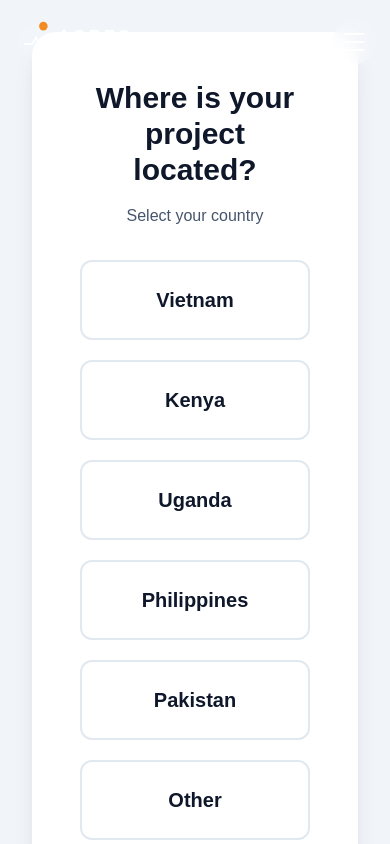
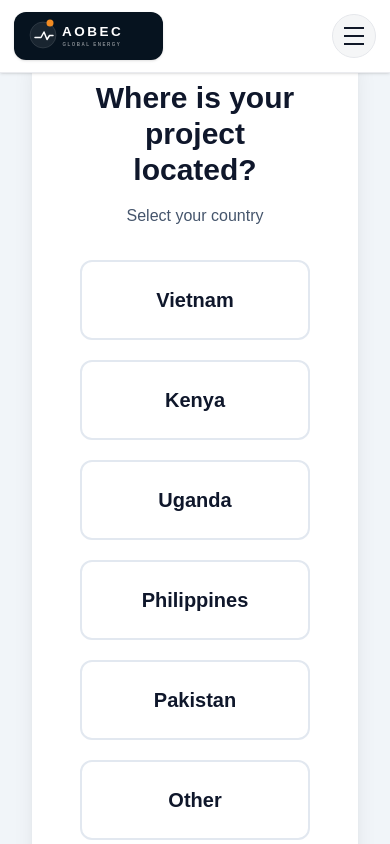
Before and after one commit to tealifeshen/aobec-website, a Next.js app: page /energy/assessment in a window 390 px wide. Shown: the top 844 px of the page. Built offline with nearby package versions, Linux system fonts and the light colour scheme.

Commit message:
AOBEC Website V2.4 - Adaptive Navbar Theme System

```diff
--- a/components/Navbar.tsx
+++ b/components/Navbar.tsx
@@ -17,6 +17,7 @@ export default function Navbar() {
   const pathname = usePathname();
   const [open, setOpen] = useState(false);
   const [scrolled, setScrolled] = useState(false);
+  const isHome = pathname === "/";
 
   const isActiveLink = (link: (typeof links)[number]) => {
     const activePath = "activePath" in link ? link.activePath : link.href;
@@ -38,17 +39,26 @@ export default function Navbar() {
   return (
     <header
       className={`fixed inset-x-0 top-0 z-50 border-b transition-all duration-500 ${
-        scrolled
-          ? "border-white/10 bg-[#06131f]/92 py-3 shadow-2xl backdrop-blur-2xl"
-          : "border-transparent bg-transparent py-5"
+        isHome
+          ? scrolled
+            ? "border-white/10 bg-[#06131f]/92 py-3 shadow-2xl backdrop-blur-2xl"
+            : "border-transparent bg-transparent py-5"
+          : "border-gray-200/80 bg-white/95 py-3 shadow-sm backdrop-blur-2xl"
       }`}
     >
       <div className="site-container flex items-center justify-between">
-      <a href="/" className="group flex items-center gap-3">
+        <a
+          href="/"
+          className={`group flex items-center gap-3 ${
+            isHome ? "" : "rounded-xl bg-[#06131f] px-3 py-1.5 shadow-sm"
+          }`}
+        >
           <img
             src="/aobec-logo.svg"
             alt="AOBEC"
-            className="h-11 w-auto transition duration-300 group-hover:scale-[1.02]"
+            className={`w-auto transition duration-300 group-hover:scale-[1.02] ${
+              isHome ? "h-11" : "h-9"
+            }`}
           />
         </a>
 
@@ -64,7 +74,9 @@ export default function Navbar() {
                 className={`group relative py-2 text-sm font-semibold transition ${
                   isActive
                     ? "text-[#f28b22]"
-                    : "text-white/72 hover:text-white"
+                    : isHome
+                      ? "text-white/72 hover:text-white"
+                      : "text-gray-900/75 hover:text-gray-950"
                 }`}
               >
                 {link.label}
@@ -79,9 +91,13 @@ export default function Navbar() {
         </nav>
 
         <div className="hidden items-center gap-5 lg:flex">
-          <div className="text-xs font-semibold text-white/58">
-            EN <span className="mx-2 text-white/20">|</span> 中文
-            <span className="mx-2 text-white/20">|</span> VI
+          <div
+            className={`text-xs font-semibold ${
+              isHome ? "text-white/58" : "text-gray-600"
+            }`}
+          >
+            EN <span className={isHome ? "mx-2 text-white/20" : "mx-2 text-gray-300"}>|</span> 中文
+            <span className={isHome ? "mx-2 text-white/20" : "mx-2 text-gray-300"}>|</span> VI
           </div>
           <a
             href="/energy/assessment"
@@ -95,16 +111,26 @@ export default function Navbar() {
           type="button"
           aria-label="Open menu"
           onClick={() => setOpen((v) => !v)}
-          className="flex h-11 w-11 flex-col items-center justify-center gap-1.5 rounded-full border border-white/15 bg-white/8 backdrop-blur lg:hidden"
+          className={`flex h-11 w-11 flex-col items-center justify-center gap-1.5 rounded-full border backdrop-blur lg:hidden ${
+            isHome
+              ? "border-white/15 bg-white/8"
+              : "border-gray-200 bg-gray-100/80"
+          }`}
         >
-          <span className={`h-0.5 w-5 bg-white transition ${open ? "translate-y-2 rotate-45" : ""}`} />
-          <span className={`h-0.5 w-5 bg-white transition ${open ? "opacity-0" : ""}`} />
-          <span className={`h-0.5 w-5 bg-white transition ${open ? "-translate-y-2 -rotate-45" : ""}`} />
+          <span className={`h-0.5 w-5 transition ${isHome ? "bg-white" : "bg-gray-900"} ${open ? "translate-y-2 rotate-45" : ""}`} />
+          <span className={`h-0.5 w-5 transition ${isHome ? "bg-white" : "bg-gray-900"} ${open ? "opacity-0" : ""}`} />
+          <span className={`h-0.5 w-5 transition ${isHome ? "bg-white" : "bg-gray-900"} ${open ? "-translate-y-2 -rotate-45" : ""}`} />
         </button>
       </div>
 
       {open && (
-        <div className="site-container mt-4 rounded-3xl border border-white/10 bg-[#081a2a]/96 p-5 shadow-2xl backdrop-blur-2xl lg:hidden">
+        <div
+          className={`site-container mt-4 rounded-3xl border p-5 shadow-2xl backdrop-blur-2xl lg:hidden ${
+            isHome
+              ? "border-white/10 bg-[#081a2a]/96"
+              : "border-gray-200 bg-white/98"
+          }`}
+        >
           <div className="flex flex-col gap-1">
             {links.map((link) => {
               const isActive = isActiveLink(link);
@@ -115,8 +141,12 @@ export default function Navbar() {
                   href={link.href}
                   aria-current={isActive ? "page" : undefined}
                   onClick={() => setOpen(false)}
-                  className={`relative rounded-2xl px-4 py-3 text-sm font-semibold transition hover:bg-white/8 ${
-                    isActive ? "text-[#f28b22]" : "text-white/80"
+                  className={`relative rounded-2xl px-4 py-3 text-sm font-semibold transition ${
+                    isActive
+                      ? "text-[#f28b22]"
+                      : isHome
+                        ? "text-white/80 hover:bg-white/8"
+                        : "text-gray-900/80 hover:bg-gray-100"
                   }`}
                 >
                   {link.label}
```
